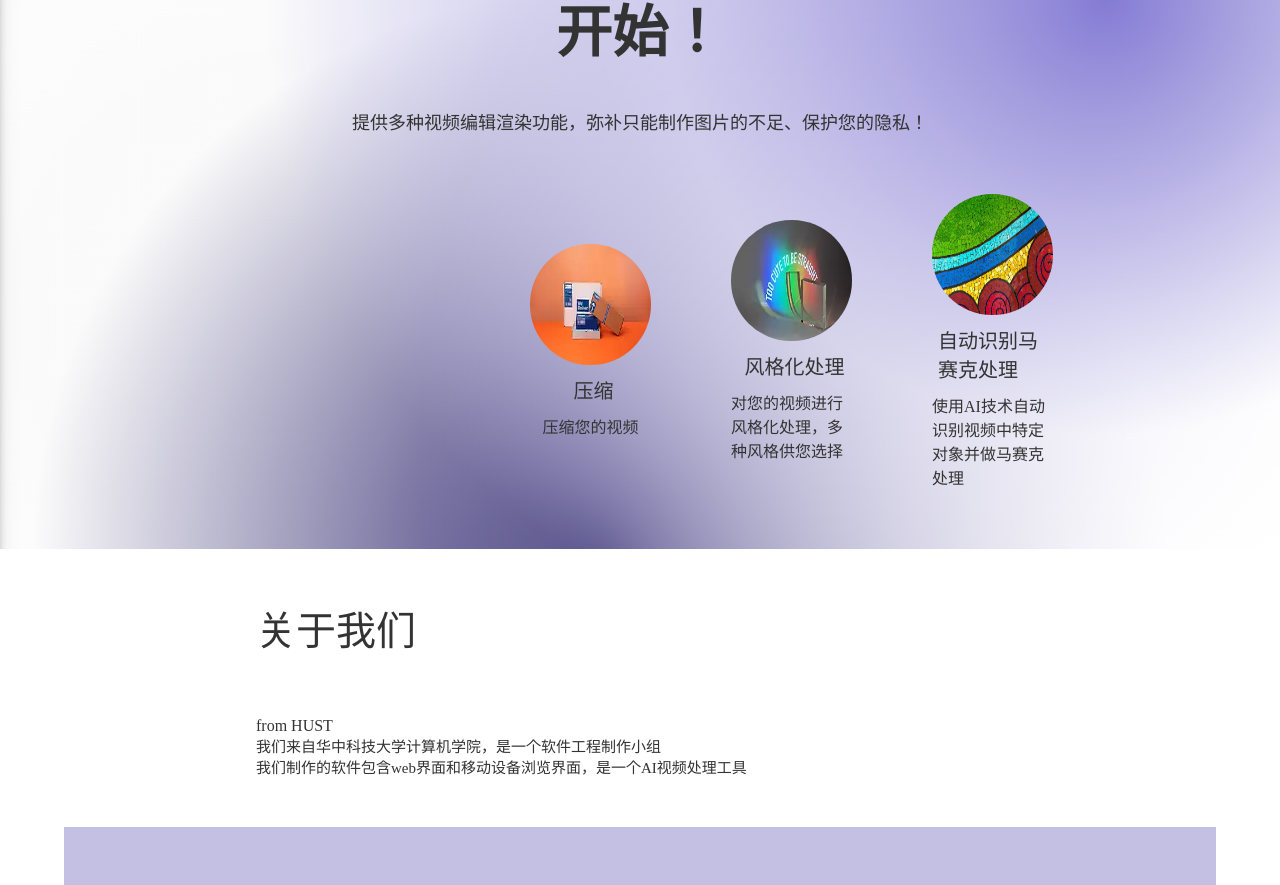
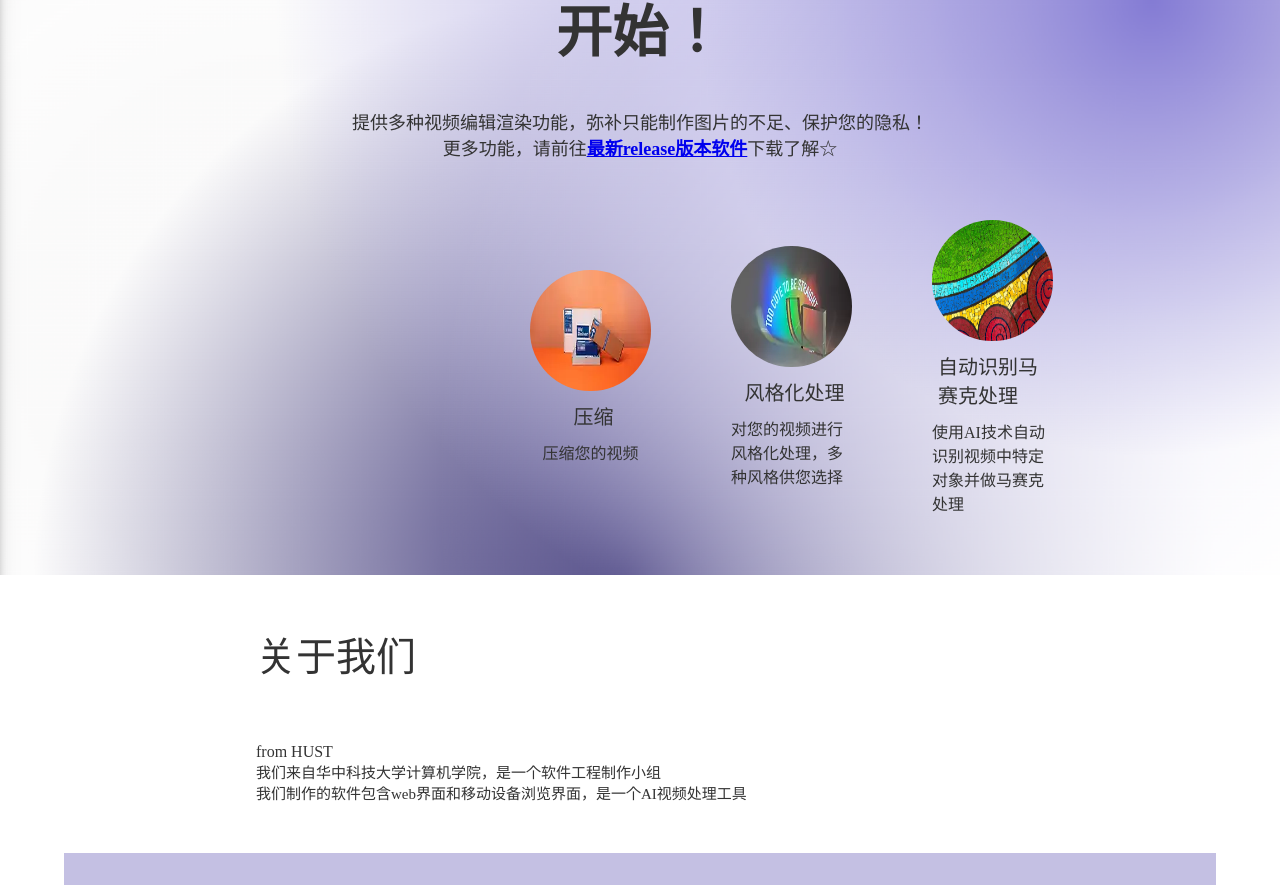
Before and after one commit to SE2022-HUST/shxd-official, a React app: page / in a window 1280 px wide. Shown: the part 1031-1916 px from the top of the page. Built offline with nearby package versions, Linux system fonts and the light colour scheme.

Commit message:
更新主页链接

```diff
--- a/src/Components/Intro/Intro.tsx
+++ b/src/Components/Intro/Intro.tsx
@@ -26,6 +26,7 @@ export default function Intro () {
             <div>
                 <div className='start'>开始！</div>
                 <div className='offer'>提供多种视频编辑渲染功能，弥补只能制作图片的不足、保护您的隐私！</div>
+                <div className='offer'>更多功能，请前往<a color='white' href='https://github.com/SE2022-HUST/shxd-client/releases'><strong>最新release版本软件</strong></a>下载了解☆</div>
             </div>
             <section className='list' style={{display:'flex',justifyContent:'space-around'}}>
                 { list.map(item=>
```
